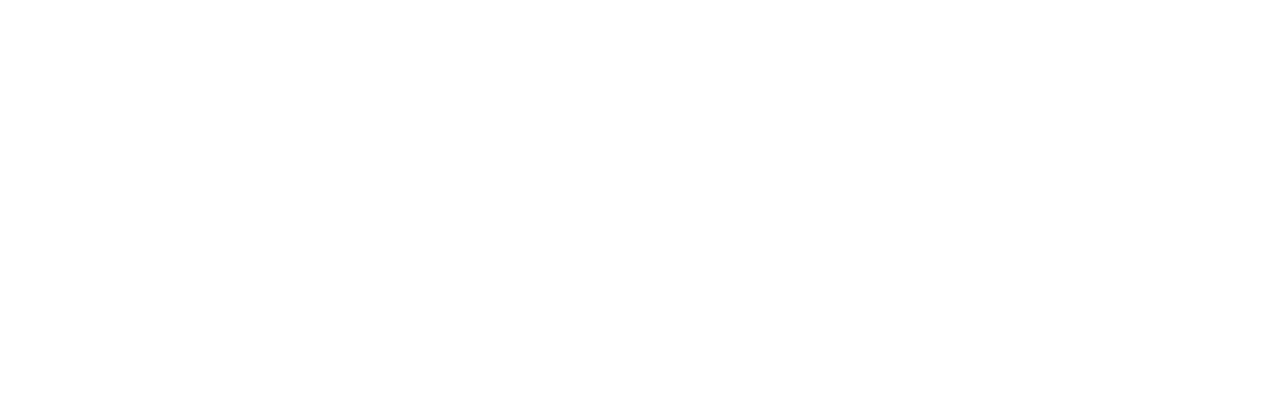
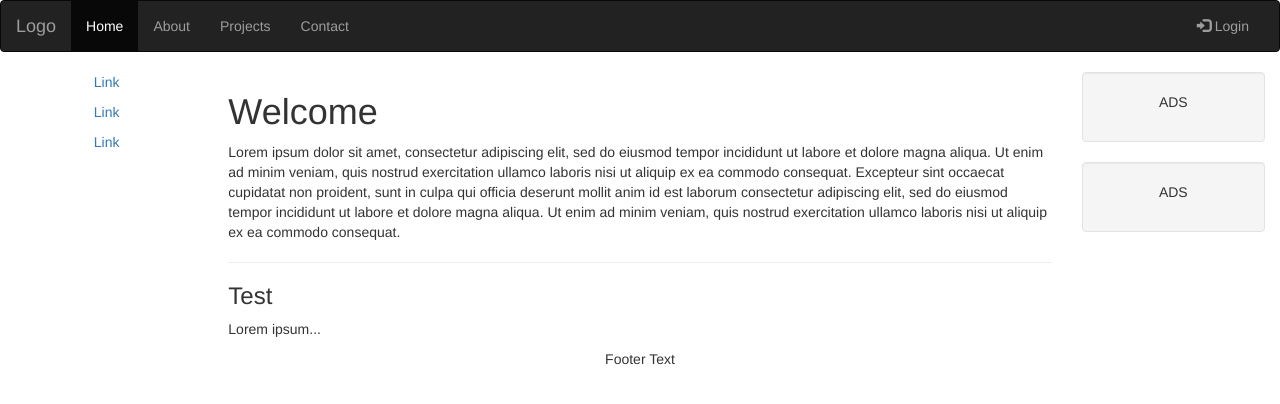
Before and after one commit to CalSMV/simple-lux, a plain HTML site: page system/www/index.html in a window 1280 px wide. Drawn offline with nearby package versions, Linux system fonts and the light colour scheme.

Commit message:
merged with upstream

```diff
--- a/system/www/css/style.css
+++ b/system/www/css/style.css
@@ -1,15 +1,15 @@
-.screen {
+/*.screen {
 	position: absolute;
-	background: #000000;
-	font: #FFFFFF;
+	background: #FFFFFF;
+	font: #000000;
 	z-index: 100;
 	overflow: hidden;
 	height: 480px;
 	width: 800px;
 	/*temporary border below*/
-	border: 1px solid red;
+	/*border: 1px solid red;
 }
-
+*/
 #homescreen {
 	top: 0px;
 	left: 0px;
--- a/system/www/index.html
+++ b/system/www/index.html
@@ -5,6 +5,73 @@
 	<!-- Scripts get loaded before the page starts rendering -->
 	<script type="text/javascript" src="js/jquery-3.1.0.js"></script>
 	<script type="text/javascript" src="js/main.js"></script>
+
+    <title>Simple LUX</title>
+    <meta name="viewport" content="width=device-width, initial-scale=1">
+    <link rel="stylesheet" href="https://maxcdn.bootstrapcdn.com/bootstrap/3.3.7/css/bootstrap.min.css">
+    <script src="https://ajax.googleapis.com/ajax/libs/jquery/1.12.4/jquery.min.js"></script>
+    <script src="https://maxcdn.bootstrapcdn.com/bootstrap/3.3.7/js/bootstrap.min.js"></script>
+
 </head>
-<body><!-- Content autogenerated via js. --></body>
+
+
+
+
+<body><!-- Content autogenerated via js. -->
+
+<nav class="navbar navbar-inverse">
+  <div class="container-fluid">
+    <div class="navbar-header">
+      <button type="button" class="navbar-toggle" data-toggle="collapse" data-target="#myNavbar">
+        <span class="icon-bar"></span>
+        <span class="icon-bar"></span>
+        <span class="icon-bar"></span>
+      </button>
+      <a class="navbar-brand" href="#">Logo</a>
+    </div>
+    <div class="collapse navbar-collapse" id="myNavbar">
+      <ul class="nav navbar-nav">
+        <li class="active"><a href="#">Home</a></li>
+        <li><a href="#">About</a></li>
+        <li><a href="#">Projects</a></li>
+        <li><a href="#">Contact</a></li>
+      </ul>
+      <ul class="nav navbar-nav navbar-right">
+        <li><a href="#"><span class="glyphicon glyphicon-log-in"></span> Login</a></li>
+      </ul>
+    </div>
+  </div>
+</nav>
+
+<div class="container-fluid text-center">
+  <div class="row content">
+    <div class="col-sm-2 sidenav">
+      <p><a href="#">Link</a></p>
+      <p><a href="#">Link</a></p>
+      <p><a href="#">Link</a></p>
+    </div>
+    <div class="col-sm-8 text-left">
+      <h1>Welcome</h1>
+      <p>Lorem ipsum dolor sit amet, consectetur adipiscing elit, sed do eiusmod tempor incididunt ut labore et dolore magna aliqua. Ut enim ad minim veniam, quis nostrud exercitation ullamco laboris nisi ut aliquip ex ea commodo consequat. Excepteur sint occaecat cupidatat non proident, sunt in culpa qui officia deserunt mollit anim id est laborum consectetur adipiscing elit, sed do eiusmod tempor incididunt ut labore et dolore magna aliqua. Ut enim ad minim veniam, quis nostrud exercitation ullamco laboris nisi ut aliquip ex ea commodo consequat.</p>
+      <hr>
+      <h3>Test</h3>
+      <p>Lorem ipsum...</p>
+    </div>
+    <div class="col-sm-2 sidenav">
+      <div class="well">
+        <p>ADS</p>
+      </div>
+      <div class="well">
+        <p>ADS</p>
+      </div>
+    </div>
+  </div>
+</div>
+
+<footer class="container-fluid text-center">
+    <p>Footer Text</p>
+</footer>
+
+</body>
+
 </html>
```
